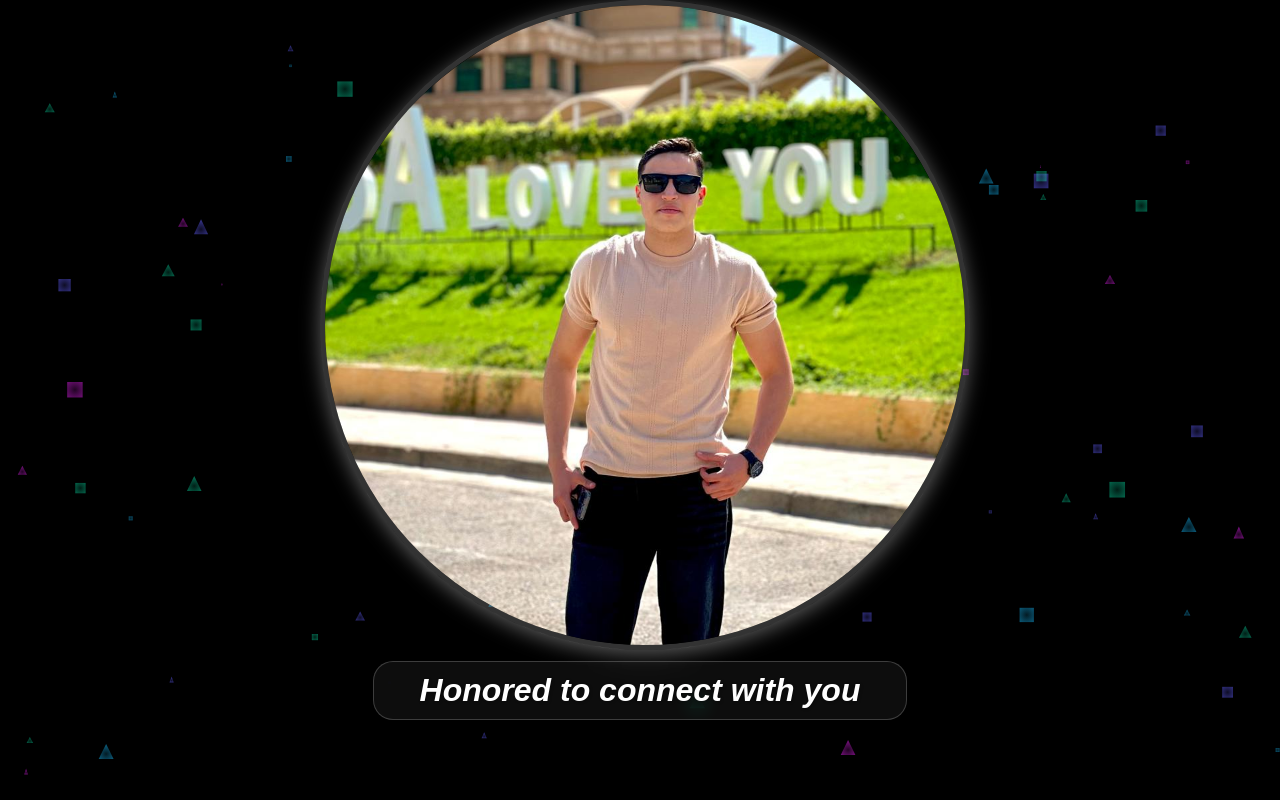
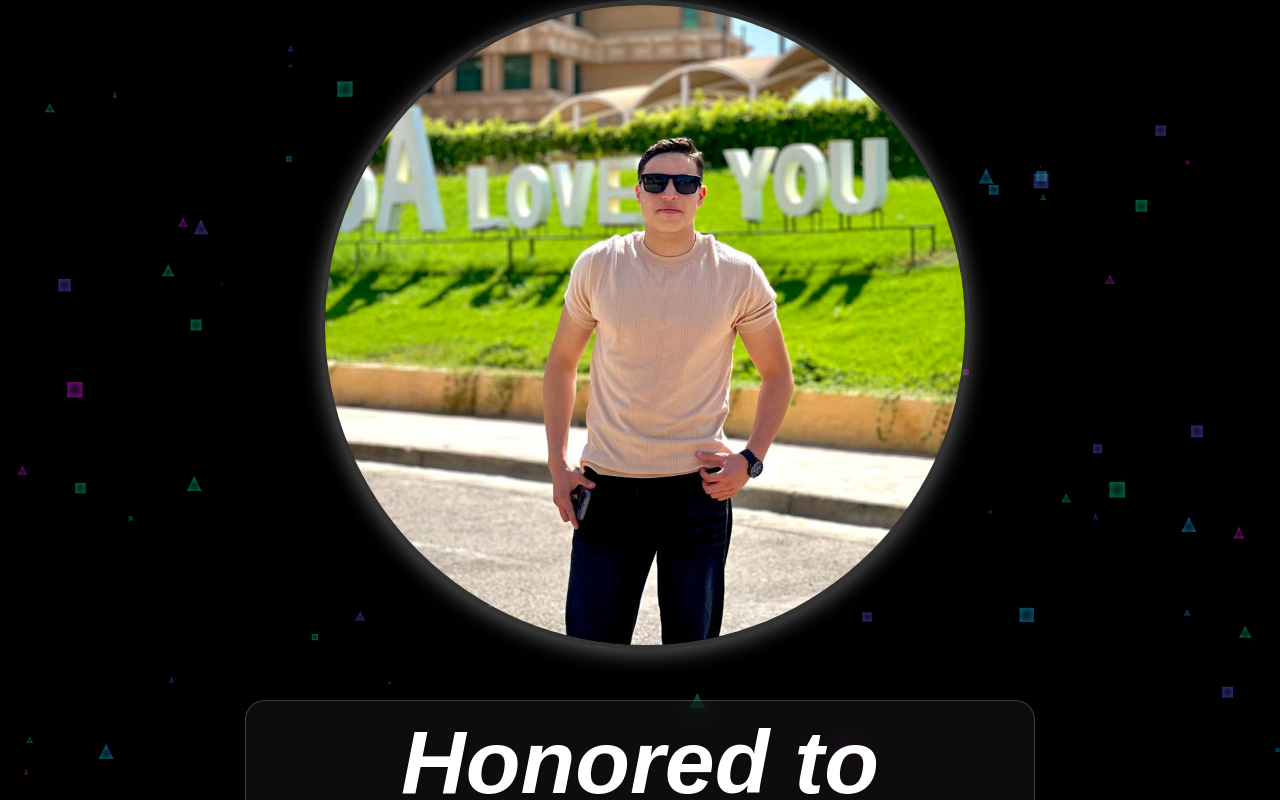
Before and after one commit to abdo-o-temraz/eyad-s-linktree, a plain HTML site: page index.html in a window 1280 px wide. Drawn offline with Linux system fonts and the light colour scheme.

Commit message:
first commit

```diff
--- a/css/style.css
+++ b/css/style.css
@@ -20,7 +20,7 @@ html, body {
 /* Content layer */
 .content {
   position: relative;
-  z-index: 1;
+
   min-height: 100vh;
   display: flex;
   flex-direction: column;
@@ -48,7 +48,8 @@ html, body {
 
 /* Welcome text */
 .welcome {
-  width: 40vw;
+  font-size:7vw;
+  width: 60vw;
   color: white;
   background-color: rgba(255, 255, 255, 0.05);
   border: 1px solid rgba(255, 255, 255, 0.2);
@@ -70,6 +71,7 @@ html, body {
 /* Button container */
 .container {
   width: 100vw;
+  margin-bottom: 100px;
   display: flex;
   justify-content: space-evenly;
   align-items: center;
```
